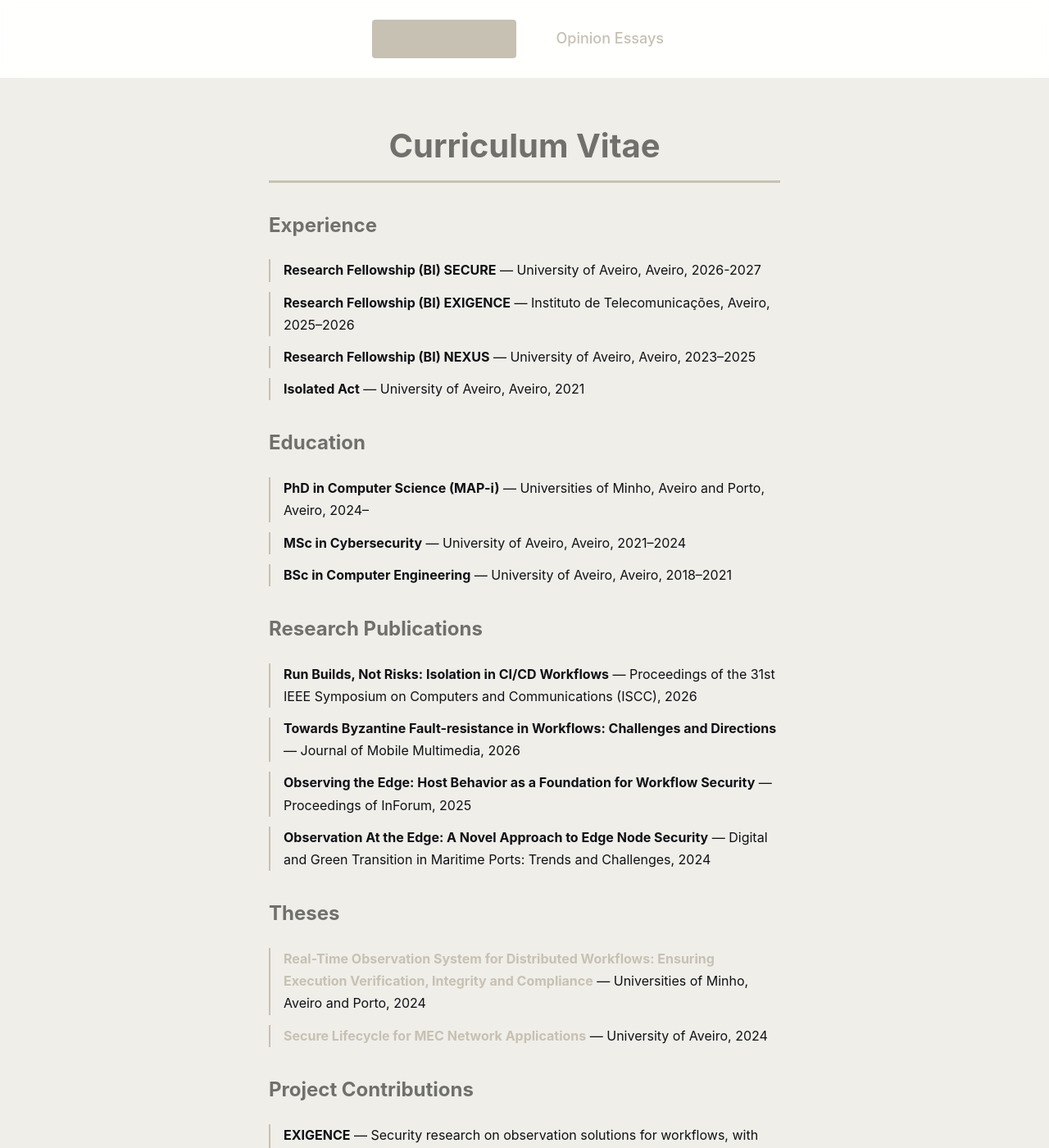
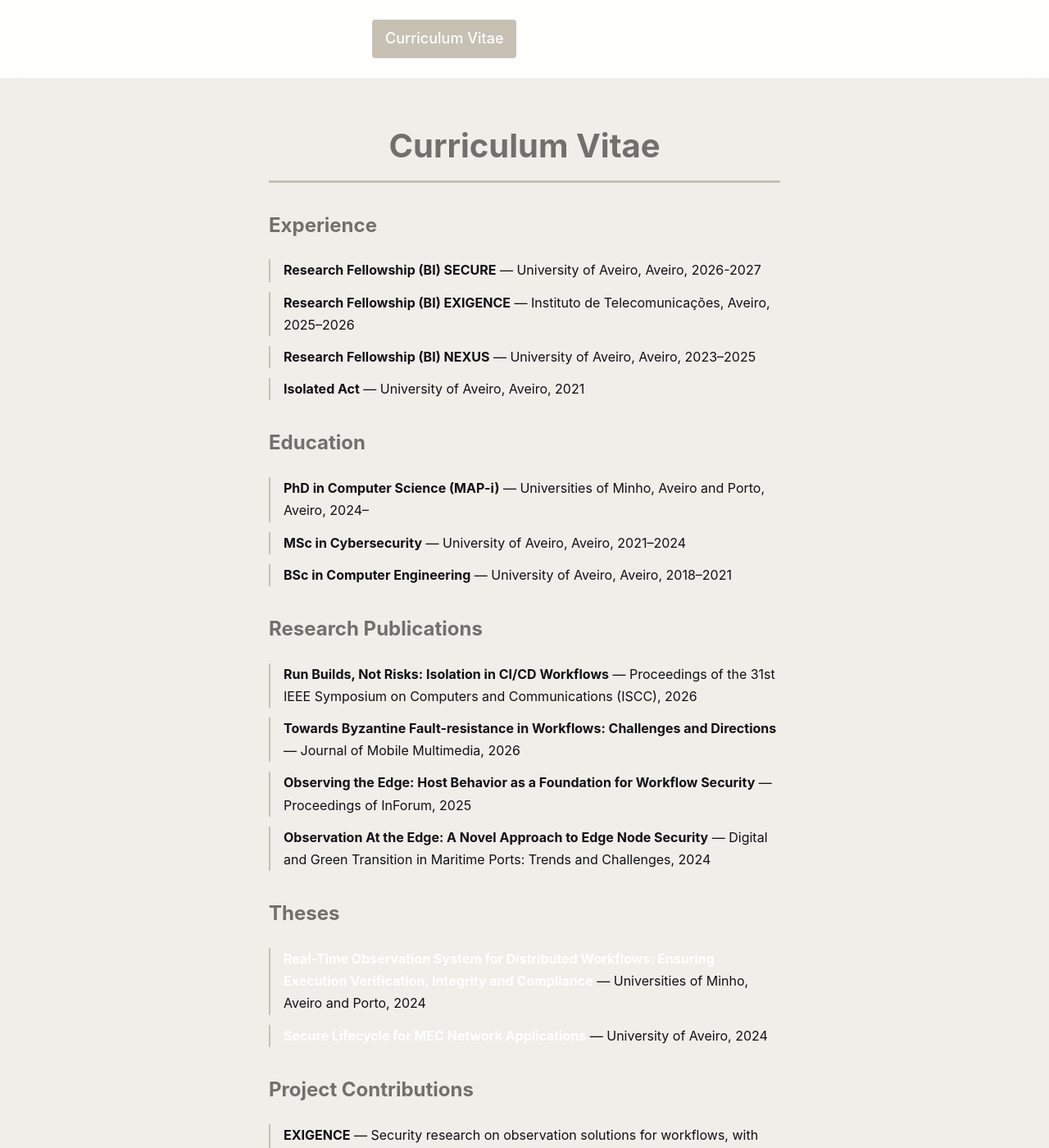
Before and after one commit to SirCocas/sircocas.github.io, a Jekyll site: the page built from index.md, in a window 1280 px wide and 1400 px high. Shown: the whole window at 82% size. Built offline with Jekyll 4.4.1, drawn with Linux system fonts in a browser that asks for light colours; our own code applies the rules of GitHub Pages for plain Markdown files.

Commit message:
woops link color

```diff
--- a/assets/css/style.scss
+++ b/assets/css/style.scss
@@ -6,7 +6,7 @@
   --text-color: #0f1116;
   --bg-color: #f0eee9;
   --heading-color: #70706d;
-  --link-color: #c7c1b3;
+  --link-color: #ffffff;
 }
 
 * {
```
